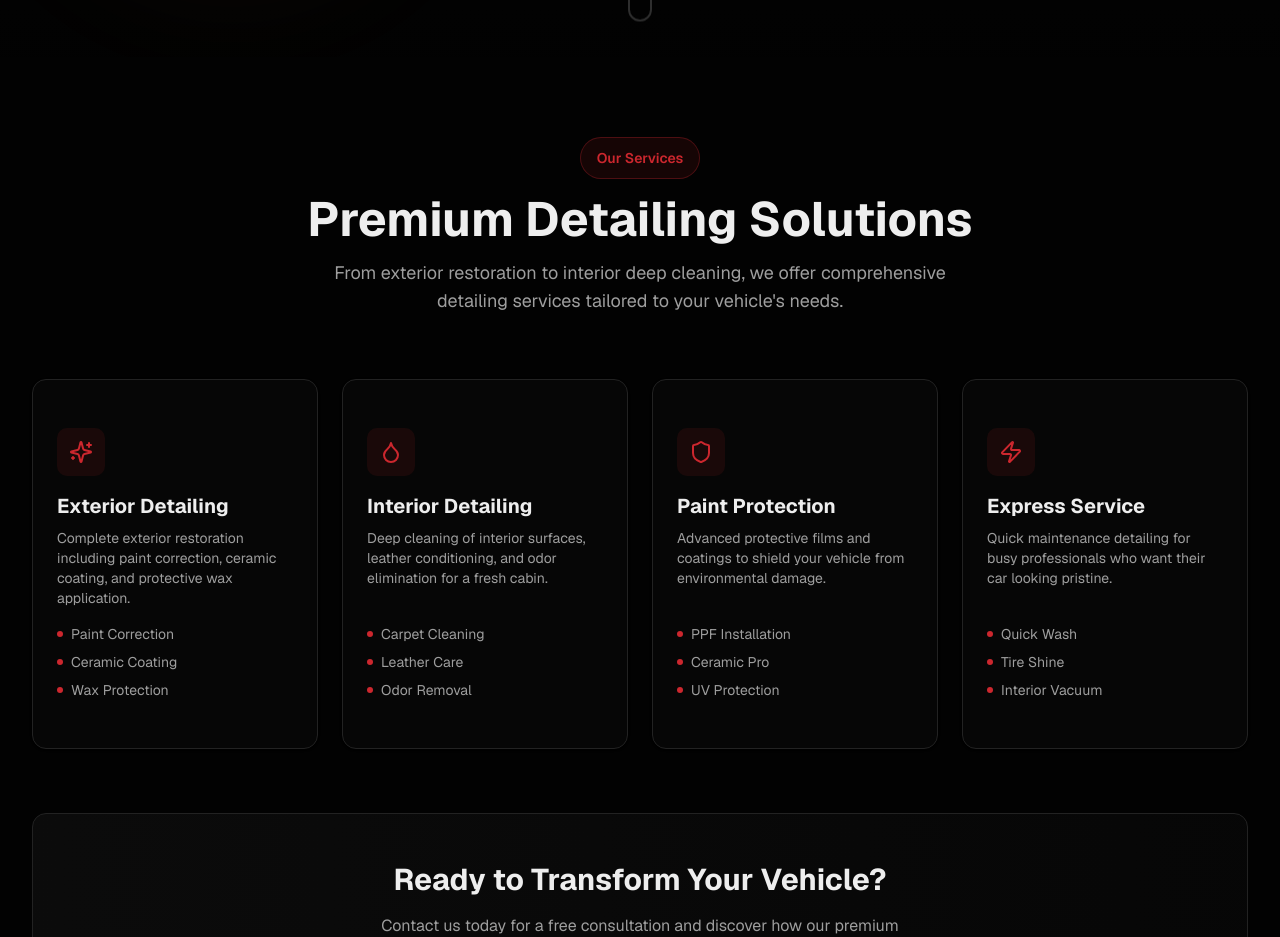
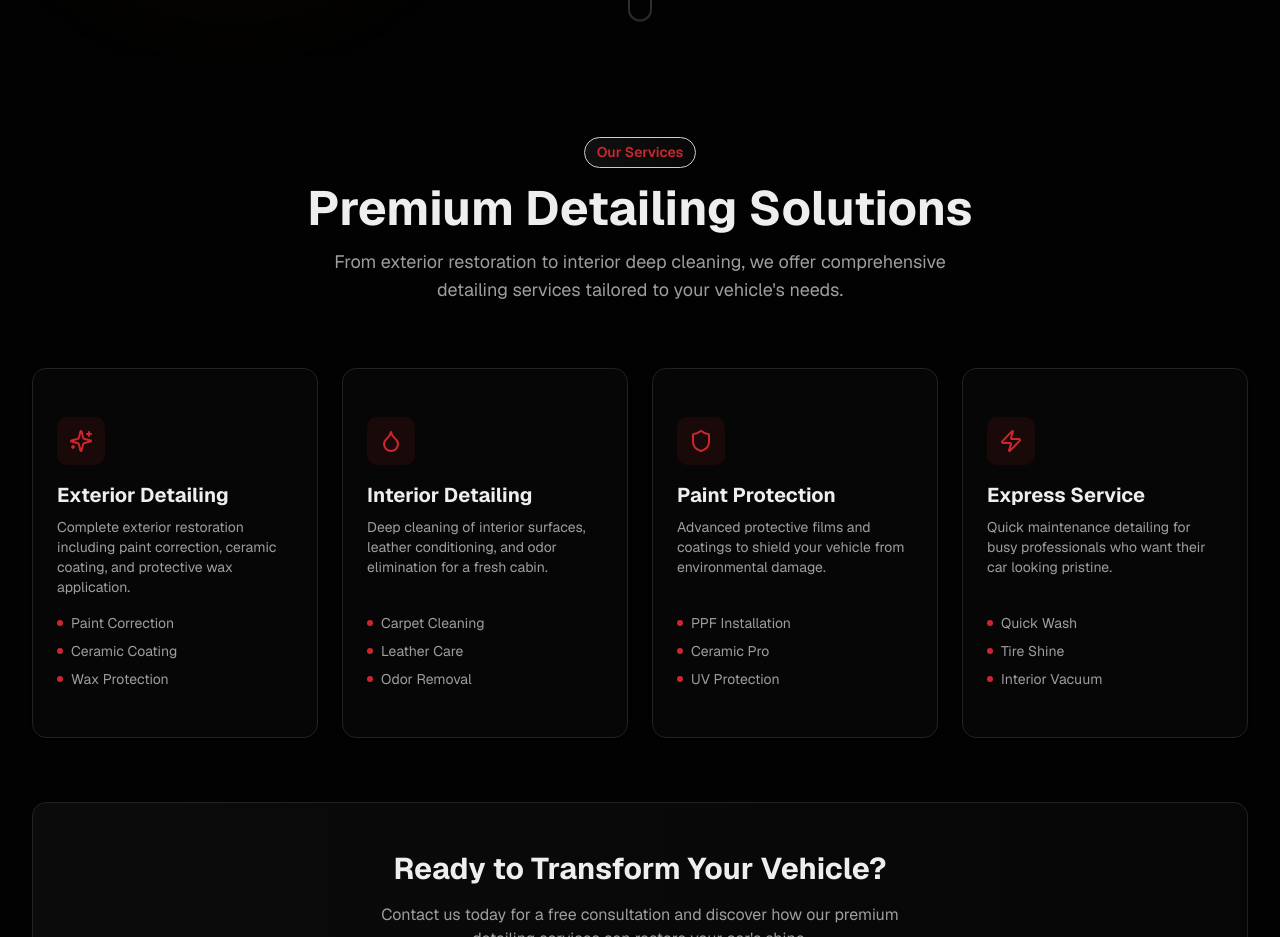
Before and after one commit to davisbryan595-lang/angel-shine, a Next.js app: page / in a window 1280 px wide. Shown: the part 840-1777 px from the top of the page. Built offline with nearby package versions, Linux system fonts and the light colour scheme.

Commit message:
Apply metallic styles to services section and CTA
cgen-2c54cf9d4ed4444fbc172b62254349dd

```diff
--- a/components/services.tsx
+++ b/components/services.tsx
@@ -37,7 +37,7 @@ export default function Services() {
       <div className="max-w-7xl mx-auto px-4 sm:px-6 lg:px-8">
         {/* Section Header */}
         <div className="text-center mb-16">
-          <div className="inline-block mb-4 px-4 py-2 bg-primary/10 border border-primary/30 rounded-full">
+          <div className="inline-block mb-4 px-4 py-2 badge-metallic">
             <span className="text-primary font-semibold text-sm">Our Services</span>
           </div>
           <h2 className="text-4xl sm:text-5xl font-bold text-foreground mb-4">Premium Detailing Solutions</h2>
```
